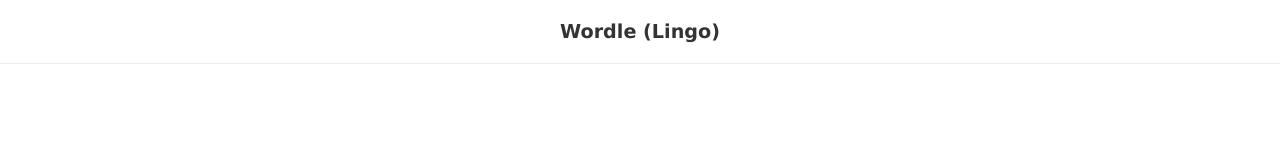
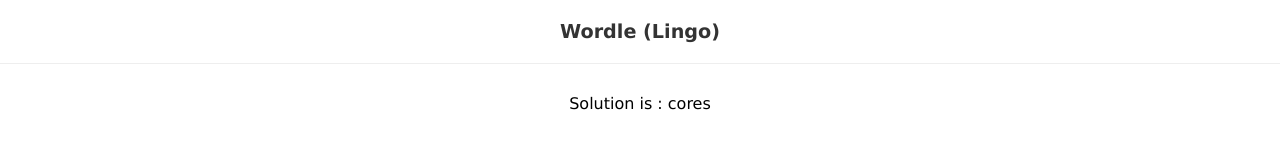
Before and after one commit to Yoo-Joo/wordle-game, a React (Create React App) app: page / in a window 1280 px wide. Shown: the top 163 px of the page. Built offline with nearby package versions, Linux system fonts and the light colour scheme; data requests are answered from the project's data file.

Commit message:
Json server

```diff
--- /dev/null
+++ b/data/db.json
@@ -0,0 +1,19 @@
+{
+    "solutions": [
+      {"id": 1, "word": "ninja"},
+      {"id": 2, "word": "spade"},
+      {"id": 3, "word": "pools"},
+      {"id": 4, "word": "drive"},
+      {"id": 5, "word": "relax"},
+      {"id": 6, "word": "times"},
+      {"id": 7, "word": "train"},
+      {"id": 8, "word": "cores"},
+      {"id": 9, "word": "pours"},
+      {"id": 10, "word": "blame"},
+      {"id": 11, "word": "banks"},
+      {"id": 12, "word": "phone"},
+      {"id": 13, "word": "bling"},
+      {"id": 14, "word": "coins"},
+      {"id": 15, "word": "hello"}
+    ]
+  }
--- a/src/App.js
+++ b/src/App.js
@@ -1,9 +1,23 @@
+import { useState, useEffect } from "react";
+
 function App() {
-  return (
-    <div className="App">
-      <h1>Wordle (Lingo)</h1>
-    </div>
-  );
+    const [solution, setSolution] = useState(null)
+
+    useEffect(() => {
+        fetch('http://localhost:3001/solutions')
+            .then(res => res.json())
+            .then(json => {
+                const randomSolution = json[Math.floor(Math.random() * json.length)]
+                setSolution(randomSolution.word)
+            })
+    }, [setSolution])
+
+    return (
+        <div className="App">
+            <h1>Wordle (Lingo)</h1>
+            {solution && <div>Solution is : {solution}</div>}
+        </div>
+    );
 }
 
 export default App
```
